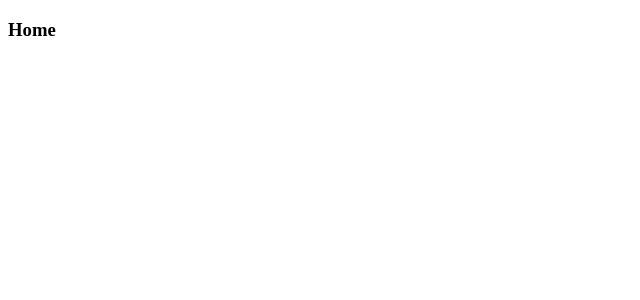
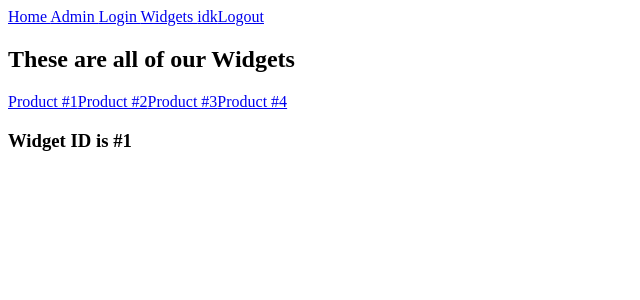
Before and after one commit to gwan93/VarrockGE, a React (Create React App) app: page /widgets/1 in a window 1280 px wide. Shown: the top 300 px of the page, without its empty margins (0-640 px from the left). Built offline with nearby package versions, Linux system fonts and the light colour scheme; no server answers.

Commit message:
Implement Widget frontend route

```diff
--- a/package.json
+++ b/package.json
@@ -40,7 +40,6 @@
   },
   "description": "This project was bootstrapped with [Create React App](https://github.com/facebook/create-react-app).",
   "main": "index.js",
-  "devDependencies": {},
   "keywords": [],
   "author": "",
   "license": "ISC",
--- a/src/App.js
+++ b/src/App.js
@@ -1,69 +1,54 @@
 
-import { Router, Route, Switch } from 'react-router-dom';
-import { useEffect } from "react";
+import { Router, Route, Switch, Link } from 'react-router-dom';
+import React, { useEffect } from "react";
 import './App.css';
 import axios from "axios";
 
 import Admin from './screens/admin';
 import Login from './screens/login';
 import Home from './screens/home';
-import Widget from './screens/widget';
-import WidgetID from './screens/widget-id';
+import Widgets from './screens/widgets';
 import User from './screens/user';
-import Collections from './screens/collections';
 import history from './History';
 
+export default function App() {
 
-function App() {
+  useEffect(() => {
 
-  // useEffect(() => {
-
-  //   Promise.all([
-  //     axios.get('/user/:id'),
-  //     axios.get('/user/:id/collections/:id'),
-  //     axios.get('/widget'),
-  //     axios.get('/widget/:id')
-  //   ])
-
-  //   .then(all => {
-  //     console.log('AHHHHHHHIMLOGGING', all)
-  //   })
-  //   .catch(err => {
-  //     console.log('@@@@@@@@@@@@@@@@', err)
-  //   })
-
-
-  // }, []);
-
-
+    Promise.all([
+      axios.get('/user/:id'),
+      axios.get('/user/:id/collections/:id'),
+      axios.get('/widgets'),
+      axios.get('/widgets/:id')
+    ])
+    .then(all => {
+      console.log('AHHHHHHHIMLOGGING', all)
+    })
+    .catch(err => {
+      console.log('@@@@@@@@@@@@@@@@', err)
+    })
+  }, []);
 
   return (
     <main>
       <Router history = {history}>
+        <nav>
+          <Link to="/">Home </Link>
+          <Link to="/admin">Admin </Link>
+          <Link to="/login">Login </Link>
+          <Link to="/widgets">Widgets </Link>
+          <Link to="/idk">idk</Link>
+          <Link to="/logout">Logout </Link>
+        </nav>
+
         <Switch>
-          <Route path="/admin" exact>
-          <Admin
-
-        /> </Route>
-
+          <Route path="/admin" exact><Admin/></Route>
           <Route path="/login"><Login/> </Route>
-
-          <Route path="/widget" exact><Widget/></Route>
-
-          <Route path="/widget/:id"><WidgetID/></Route>
-
-          <Route path="/user/:id/collections" exact><User/></Route>
-
-          <Route path="/user/:id/collections/:id"><Collections/></Route>
-
+          <Route path="/widgets" component={Widgets}></Route>
+          <Route path="/user/:id/collections" component={User}></Route>
           <Route path="/"><Home/></Route>
-
         </Switch>
       </Router>
     </main>
-
   );
-
 }
-
-export default App;
--- a/src/screens/widget-id.jsx
+++ /dev/null
@@ -1,9 +0,0 @@
-import React from 'react';
-
-export default function WidgetID(){
-
-  return(
-<h3>WidgetID</h3>
-  )
-
-}
--- a/src/screens/widget.jsx
+++ b/src/screens/widget.jsx
@@ -1,8 +1,19 @@
-import React from 'react';
+import axios from 'axios';
+import React, { useEffect } from 'react';
+import {useParams} from 'react-router-dom';
+
 
 export default function Widget(){
+  const {widgetID} = useParams();
+
+  // useEffect(() => {
+  //   axios.get(`/widget/${widgetID}`)
+  //   .then(response => {
+  //     console.log('response from axios get is', response)
+  //   })
+  // }, [widgetID]);
+
   return(
-<h3>Widgets</h3>
+    <h3>Widget ID is #{widgetID}</h3>
   )
-
 }
--- /dev/null
+++ b/src/screens/widgets.jsx
@@ -0,0 +1,26 @@
+import React from 'react';
+import {Link, Route, Switch} from 'react-router-dom';
+import Widget from './widget';
+
+export default function Widgets(){
+  return(
+    <div>
+      <h2>These are all of our Widgets</h2>
+
+      <nav>
+        <Link to="/widgets/1">Product #1</Link>
+        <Link to="/widgets/2">Product #2</Link>
+        <Link to="/widgets/3">Product #3</Link>
+        <Link to="/widgets/4">Product #4</Link>
+      </nav>
+
+      <Switch>
+        <Route path="/widgets/:widgetID" component={Widget}/>
+        <Route path="/widgets">
+          <h2>Please select a widget to view</h2>
+        </Route>
+      </Switch>
+    </div>
+  )
+
+}
```
Also changed, not shown: 1 other file (tests, documents, lock files or other folders). Lines whose indentation alone changed are shown as unchanged.
